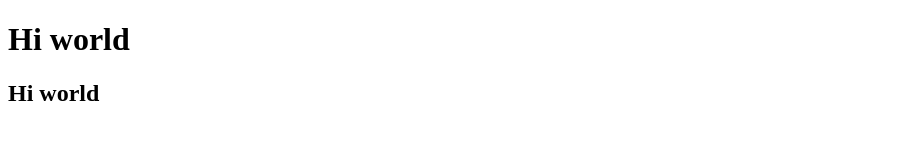
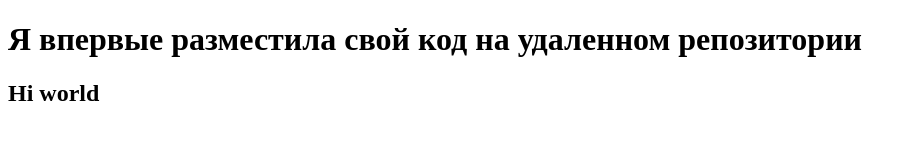
Before and after one commit to HalilovaAylina/new-repo, a plain HTML site: page index.html in a window 1280 px wide. Shown: the whole page, without its empty margins (0-916 px from the left). Drawn offline with Linux system fonts and the light colour scheme.

Commit message:
new commit

```diff
--- a/index.html
+++ b/index.html
@@ -3,10 +3,10 @@
 <head>
     <meta charset="UTF-8">
     <meta name="viewport" content="width=device-width, initial-scale=1.0">
-    <title>Document</title>
+    <title>New git project</title>
 </head>
 <body>
-    <h1>Hi world</h1>
+    <h1>Я впервые разместила свой код на удаленном репозитории </h1>
     <h2>Hi world</h2>
 </body>
 </html>
```
